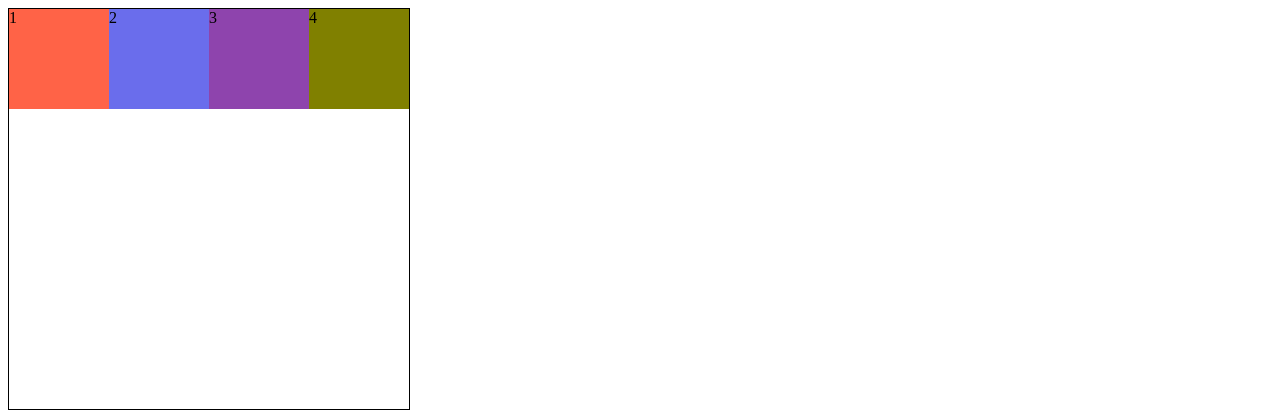
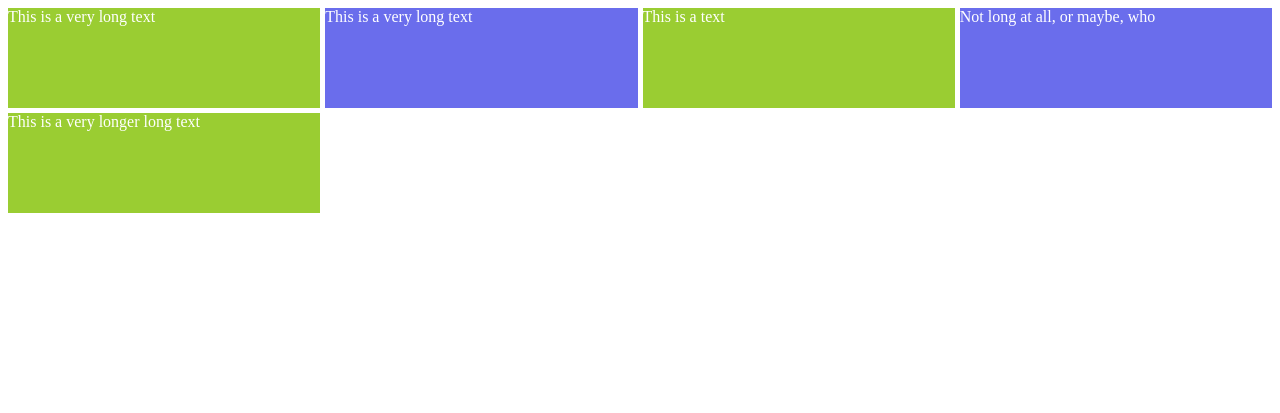
Before and after one commit to birdmoon/CSS-Layout-Master-Class, a plain HTML site: page index.html in a window 1280 px wide. Drawn offline with Linux system fonts and the light colour scheme.

Commit message:
5day 챌린지 세팅업

```diff
--- /dev/null
+++ b/challenge/5day/style.css
@@ -0,0 +1,8 @@
+@import url("https://cdnjs.cloudflare.com/ajax/libs/meyer-reset/2.0/reset.min.css");
+
+body {
+  font-family: -apple-system, BlinkMacSystemFont, "Segoe UI", Roboto, Oxygen,
+    Ubuntu, Cantarell, "Open Sans", "Helvetica Neue", sans-serif;
+  width: 100%;
+  height: 100vh;
+}
--- a/index.html
+++ b/index.html
@@ -8,10 +8,11 @@
   </head>
   <body>
     <div class="grid">
-      <div class="header">1</div>
-      <div class="content">2</div>
-      <div class="nav">3</div>
-      <div class="footer">4</div>
+      <div class="item">This is a very long text</div>
+      <div class="item">This is a very long text</div>
+      <div class="item">This is a text</div>
+      <div class="item">Not long at all, or maybe, who</div>
+      <div class="item">This is a very longer long text</div>
     </div>
   </body>
 </html>
--- a/style.css
+++ b/style.css
@@ -1,9 +1,28 @@
 .grid {
   display: grid;
-  grid-template-columns: repeat(4, 100px);
-  grid-template-rows: repeat(4, 100px);
-  border: 1px solid black;
-  width: 400px;
+  /* height: 100vh; */
+  /* grid-template-columns: repeat(5, minmax(100px, 1fr)); */
+  grid-template-columns: repeat(4, minmax(max-content, 1fr));
+  grid-auto-rows: 100px;
+  margin-bottom: 30px;
+  gap: 5px;
+  color: white;
+}
+/*
+.grid:first-child {
+  grid-template-columns: repeat(auto-fill, minmax(100px, 1fr));
+}
+
+.grid:nth-child(2) {
+  grid-template-columns: repeat(auto-fit, minmax(100px, 1fr));
+} */
+
+.item:nth-child(odd) {
+  background-color: yellowgreen;
+}
+
+.item:nth-child(even) {
+  background-color: #6a6dec;
 }
 
 .header {
```
Also changed, not shown: challenge/5day/index.html (added, +10 -0 lines).
